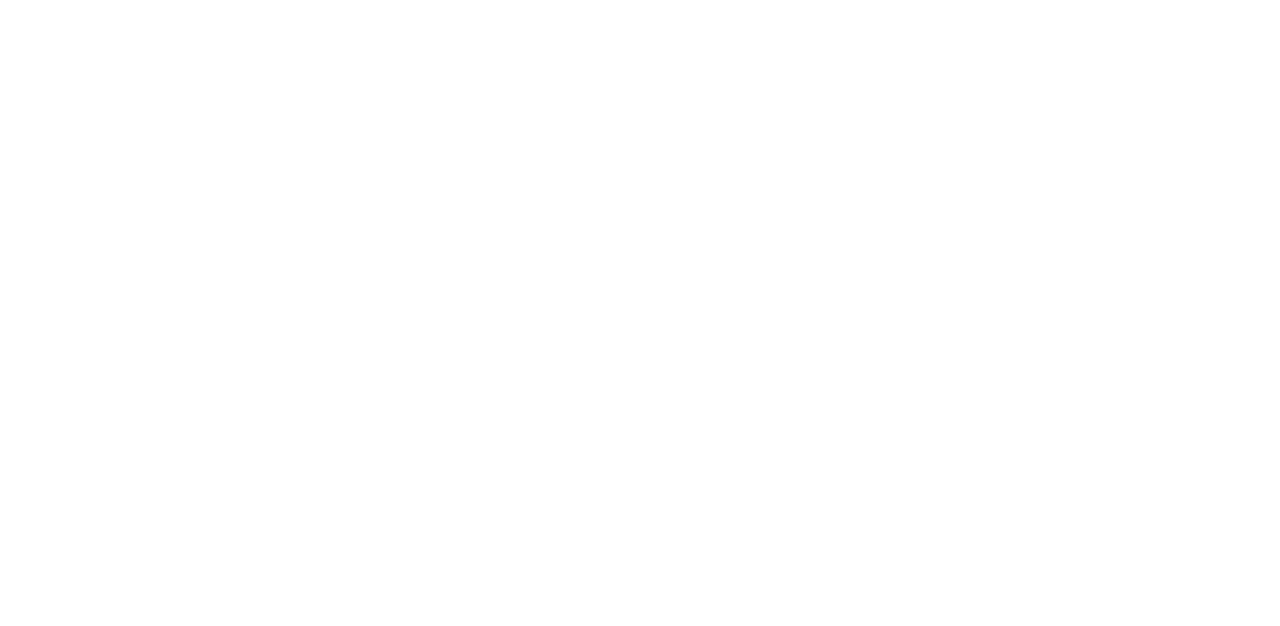
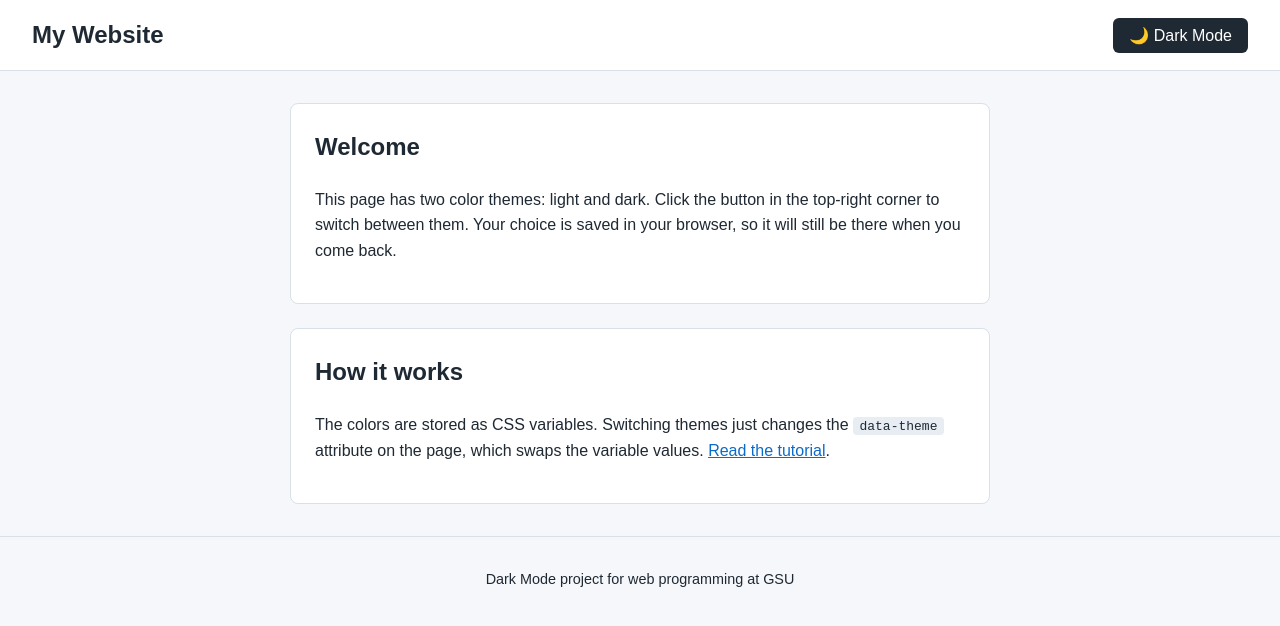
Before and after one commit to Icecoldblack/Dark-Mode, a plain HTML site: page index.html in a window 1280 px wide. Drawn offline with Linux system fonts and the light colour scheme.

Commit message:
Add dark mode theme toggle with CSS variables and vanilla JS

```diff
--- a/index.html
+++ b/index.html
@@ -1,13 +1,57 @@
 <!DOCTYPE html>
 <html lang="en">
 <head>
+    <!-- Basic page setup -->
     <meta charset="UTF-8">
     <meta name="viewport" content="width=device-width, initial-scale=1.0">
-    <title>Document</title>
-    <link rel = "stylesheet" href="styles.css">
+    <title>Dark Mode Demo</title>
+
+    <!-- Tiny inline script runs before the page paints so the saved theme
+         is applied immediately (prevents a flash of the wrong theme) -->
+    <script>
+        const saved = localStorage.getItem("theme");
+        const prefersDark = window.matchMedia("(prefers-color-scheme: dark)").matches;
+        document.documentElement.setAttribute("data-theme", saved || (prefersDark ? "dark" : "light"));
+    </script>
+
+    <!-- Stylesheet with the CSS variables for both themes -->
+    <link rel="stylesheet" href="styles.css">
+
+    <!-- Main script handles the toggle button; defer waits for the HTML to load -->
     <script src="main.js" defer></script>
 </head>
 <body>
+    <!-- Header with the site title and the theme toggle button -->
+    <header class="site-header">
+        <h1>My Website</h1>
+        <button id="theme-toggle" type="button" aria-label="Toggle dark mode">
+            🌙 Dark Mode
+        </button>
+    </header>
 
+    <!-- Main page content -->
+    <main>
+        <section class="card">
+            <h2>Welcome</h2>
+            <p>
+                This page has two color themes: light and dark. Click the button in the
+                top-right corner to switch between them. Your choice is saved in your
+                browser, so it will still be there when you come back.
+            </p>
+        </section>
+
+        <section class="card">
+            <h2>How it works</h2>
+            <p>
+                The colors are stored as CSS variables. Switching themes just changes the
+                <code>data-theme</code> attribute on the page, which swaps the variable
+                values. <a href="https://dev.to/codedgar/how-to-create-a-dark-theme-system-in-5-minutes-or-less-with-vanilla-js-2922">Read the tutorial</a>.
+            </p>
+        </section>
+    </main>
+
+    <footer class="site-footer">
+        <p>Dark Mode project for web programming at GSU</p>
+    </footer>
 </body>
 </html>
--- a/main.js
+++ b/main.js
@@ -0,0 +1,25 @@
+// Grab the toggle button and the <html> element (where data-theme lives)
+const toggleButton = document.getElementById("theme-toggle");
+const root = document.documentElement;
+
+// Update the button label so it shows what clicking will switch to
+function updateButton(theme) {
+    toggleButton.textContent = theme === "dark" ? "☀️ Light Mode" : "🌙 Dark Mode";
+}
+
+// Apply a theme: set the attribute, remember it, and update the button
+function setTheme(theme) {
+    root.setAttribute("data-theme", theme);
+    localStorage.setItem("theme", theme);
+    updateButton(theme);
+}
+
+// Set the button label to match the theme chosen on page load
+// (the inline script in index.html already applied the theme itself)
+updateButton(root.getAttribute("data-theme"));
+
+// Flip between light and dark whenever the button is clicked
+toggleButton.addEventListener("click", () => {
+    const current = root.getAttribute("data-theme");
+    setTheme(current === "dark" ? "light" : "dark");
+});
--- a/styles.css
+++ b/styles.css
@@ -0,0 +1,114 @@
+/* ---------- Theme colors as CSS variables ---------- */
+
+/* Light theme (default) */
+:root,
+[data-theme="light"] {
+    --bg-color: #f5f7fa;        /* page background */
+    --card-color: #ffffff;      /* card background */
+    --text-color: #1f2933;      /* main text */
+    --link-color: #0b6bcb;      /* links */
+    --border-color: #d9e0e8;    /* borders */
+    --button-bg: #1f2933;       /* toggle button background */
+    --button-text: #ffffff;     /* toggle button text */
+    --code-bg: #e8edf3;         /* inline code background */
+}
+
+/* Dark theme: same variable names, different values */
+[data-theme="dark"] {
+    --bg-color: #121821;
+    --card-color: #1c2532;
+    --text-color: #e6ebf1;
+    --link-color: #6cb2ff;
+    --border-color: #2d3a4b;
+    --button-bg: #e6ebf1;
+    --button-text: #121821;
+    --code-bg: #2a3646;
+}
+
+/* ---------- Base styles (all colors come from the variables) ---------- */
+
+body {
+    margin: 0;
+    font-family: Arial, Helvetica, sans-serif;
+    line-height: 1.6;
+    background-color: var(--bg-color);
+    color: var(--text-color);
+    /* Smooth fade when the theme changes */
+    transition: background-color 0.3s ease, color 0.3s ease;
+}
+
+/* Header: title on the left, button on the right */
+.site-header {
+    display: flex;
+    justify-content: space-between;
+    align-items: center;
+    padding: 1rem 2rem;
+    background-color: var(--card-color);
+    border-bottom: 1px solid var(--border-color);
+    transition: background-color 0.3s ease, border-color 0.3s ease;
+}
+
+.site-header h1 {
+    margin: 0;
+    font-size: 1.5rem;
+}
+
+/* Theme toggle button */
+#theme-toggle {
+    padding: 0.5rem 1rem;
+    font-size: 1rem;
+    cursor: pointer;
+    border: none;
+    border-radius: 6px;
+    background-color: var(--button-bg);
+    color: var(--button-text);
+    transition: opacity 0.2s ease;
+}
+
+#theme-toggle:hover {
+    opacity: 0.85;
+}
+
+#theme-toggle:focus-visible {
+    outline: 3px solid var(--link-color);
+    outline-offset: 2px;
+}
+
+/* Page content area */
+main {
+    max-width: 700px;
+    margin: 2rem auto;
+    padding: 0 1rem;
+}
+
+/* Content cards */
+.card {
+    background-color: var(--card-color);
+    border: 1px solid var(--border-color);
+    border-radius: 8px;
+    padding: 1.5rem;
+    margin-bottom: 1.5rem;
+    transition: background-color 0.3s ease, border-color 0.3s ease;
+}
+
+.card h2 {
+    margin-top: 0;
+}
+
+a {
+    color: var(--link-color);
+}
+
+code {
+    background-color: var(--code-bg);
+    padding: 0.1rem 0.4rem;
+    border-radius: 4px;
+}
+
+/* Footer */
+.site-footer {
+    text-align: center;
+    padding: 1rem;
+    font-size: 0.9rem;
+    border-top: 1px solid var(--border-color);
+}
```
